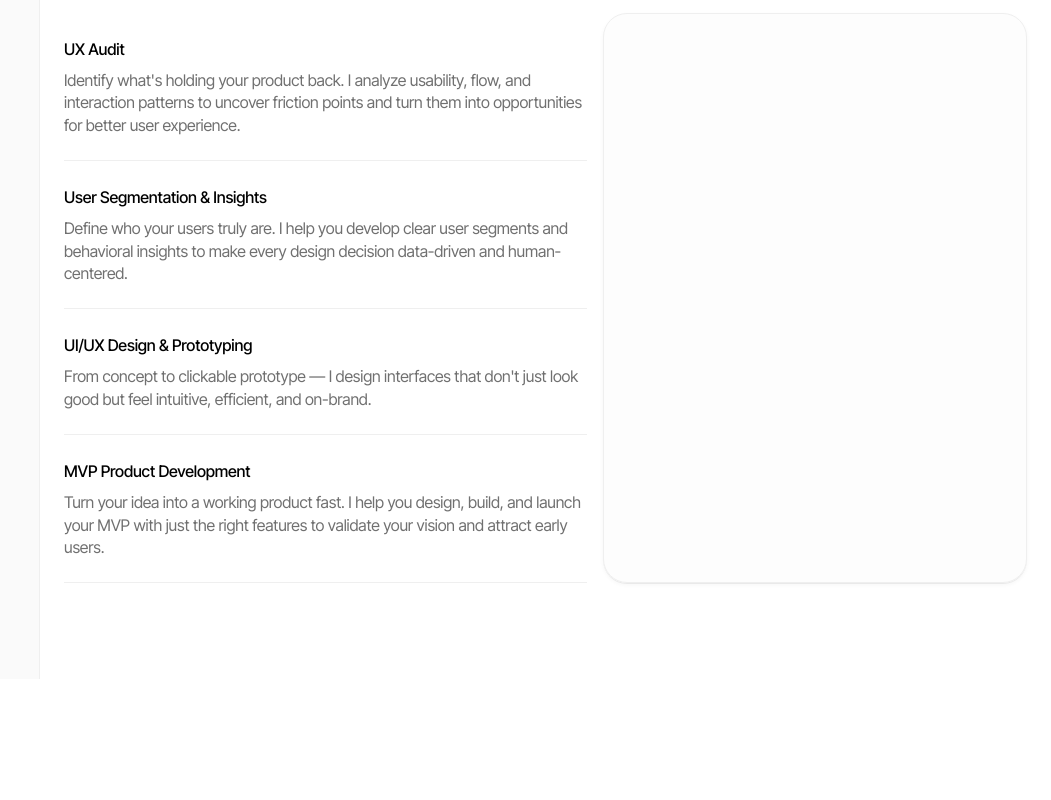
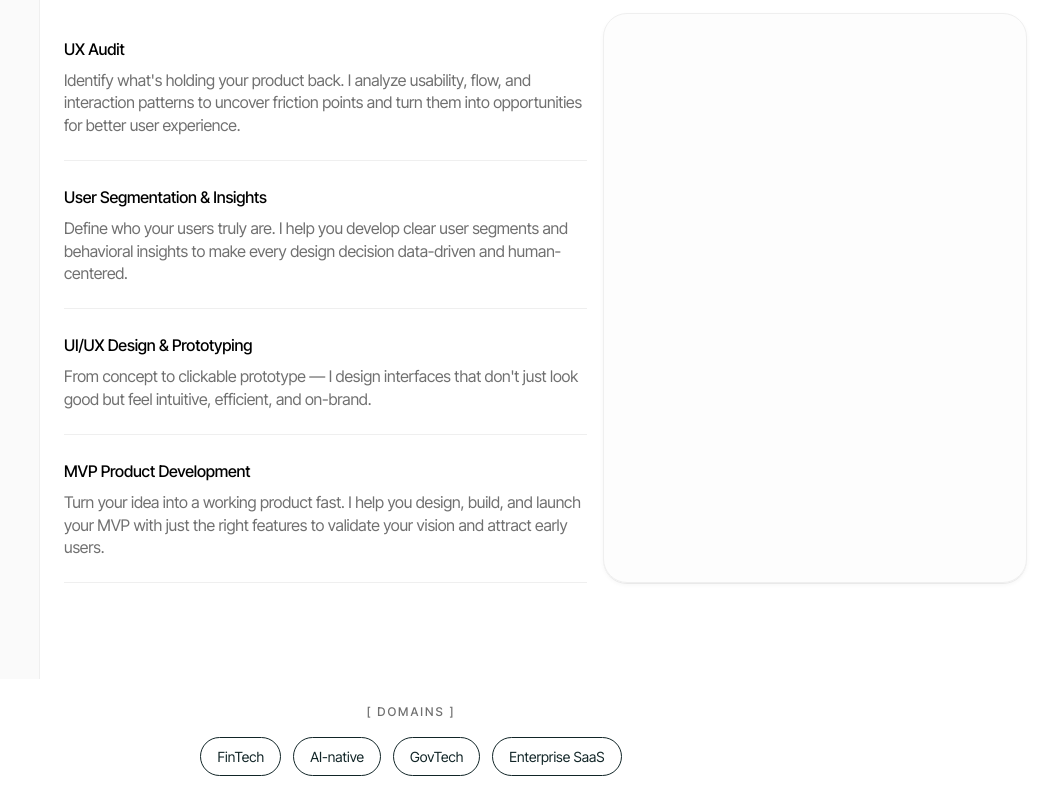
Before and after one commit to ismailquadri/UX_Portfolio, a Next.js app: page / in a window 1280 px wide. Shown: the part 1316-2116 px from the top of the page, without its empty margins (229-1280 px from the left). Before the commit the page ends 1995 px from the top, so only its background shows below. Built offline with nearby package versions, Linux system fonts and the light colour scheme.

Commit message:
feat: add Domain Breadth Strip

```diff
--- a/app/page.tsx
+++ b/app/page.tsx
@@ -2,6 +2,7 @@ import Navbar from "@/components/Navbar";
 import Hero from "@/components/sections/Hero";
 import AiFluencyCallout from "@/components/sections/AiFluencyCallout";
 import Capabilities from "@/components/sections/Capabilities";
+import DomainStrip from "@/components/sections/DomainStrip";
 
 export default function Home() {
   return (
@@ -11,6 +12,7 @@ export default function Home() {
         <Hero />
         <AiFluencyCallout />
         <Capabilities />
+        <DomainStrip />
       </main>
     </div>
   );
--- /dev/null
+++ b/components/sections/DomainStrip.tsx
@@ -0,0 +1,23 @@
+const DOMAINS = ["FinTech", "AI-native", "GovTech", "Enterprise SaaS"];
+
+export default function DomainStrip() {
+  return (
+    <section className="flex w-full flex-col items-center justify-center gap-4 bg-paper py-6">
+      <p className="font-body text-[12px] font-medium tracking-[2px] text-muted">
+        [ DOMAINS ]
+      </p>
+      <div className="flex flex-wrap items-start justify-center gap-3">
+        {DOMAINS.map((domain) => (
+          <div
+            key={domain}
+            className="rounded-[20px] border border-accent px-4 py-2"
+          >
+            <p className="whitespace-nowrap font-body text-[14px] text-accent">
+              {domain}
+            </p>
+          </div>
+        ))}
+      </div>
+    </section>
+  );
+}
```
